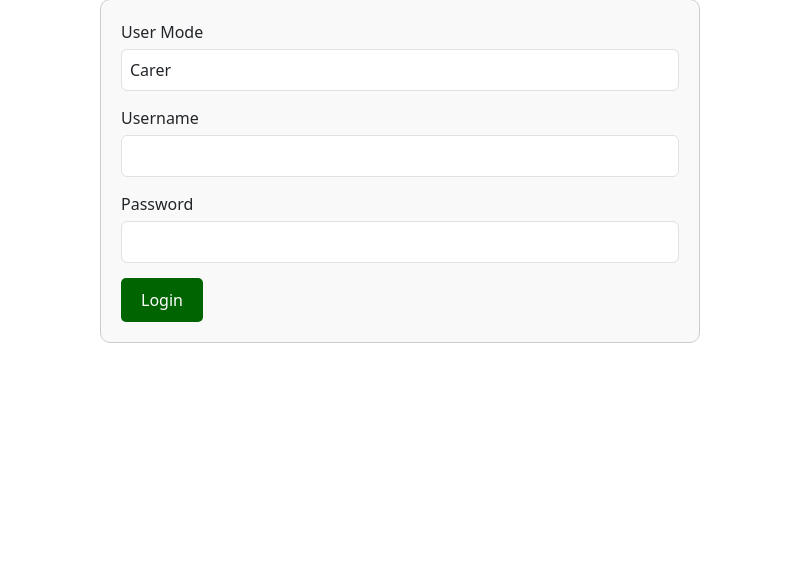
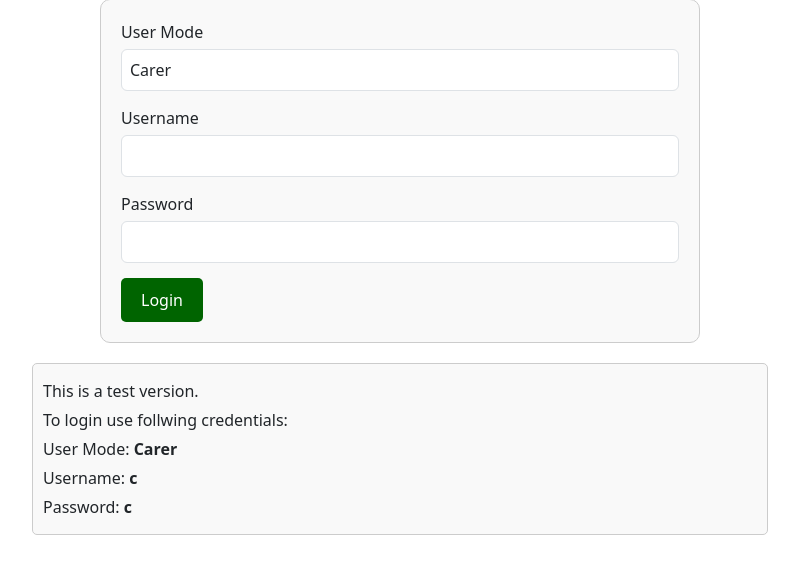
Before and after one commit to PeterSIdo/carerecords, a Flask app: page / in a window 1280 px wide. Shown: the part 156-730 px from the top of the page, without its empty margins (240-1039 px from the left). Run offline with Flask 3, Linux system fonts and the light colour scheme; some libraries are stand-ins or nearby versions.

Commit message:
test version text on login page added

```diff
--- a/app/templates/base.html
+++ b/app/templates/base.html
@@ -77,6 +77,19 @@
             padding: 8px;
             box-sizing: border-box;
         }
+
+        /* Test version Styling */
+        .test-version-info {
+            margin-top: 20px;
+            padding: 10px;
+            border: 1px solid #ccc;
+            background-color: #f9f9f9;
+            border-radius: 5px;
+        }
+        .test-version-info p {
+            margin: 5px 0;
+        }
+
 
         /* Button styling */
         button[type="submit"] {
--- a/app/templates/login.html
+++ b/app/templates/login.html
@@ -19,4 +19,11 @@
         </div>
         <button type="submit" class="btn btn-primary">Login</button>
     </form>
+    <div class="test-version-info">
+        <p>This is a test version.</p>
+        <p>To login use follwing credentials:</p>
+        <p>User Mode: <strong>Carer</strong></p>
+        <p>Username: <strong>c</strong></p>
+        <p>Password: <strong>c</strong></p>
+    </div>
 {% endblock %}
```
